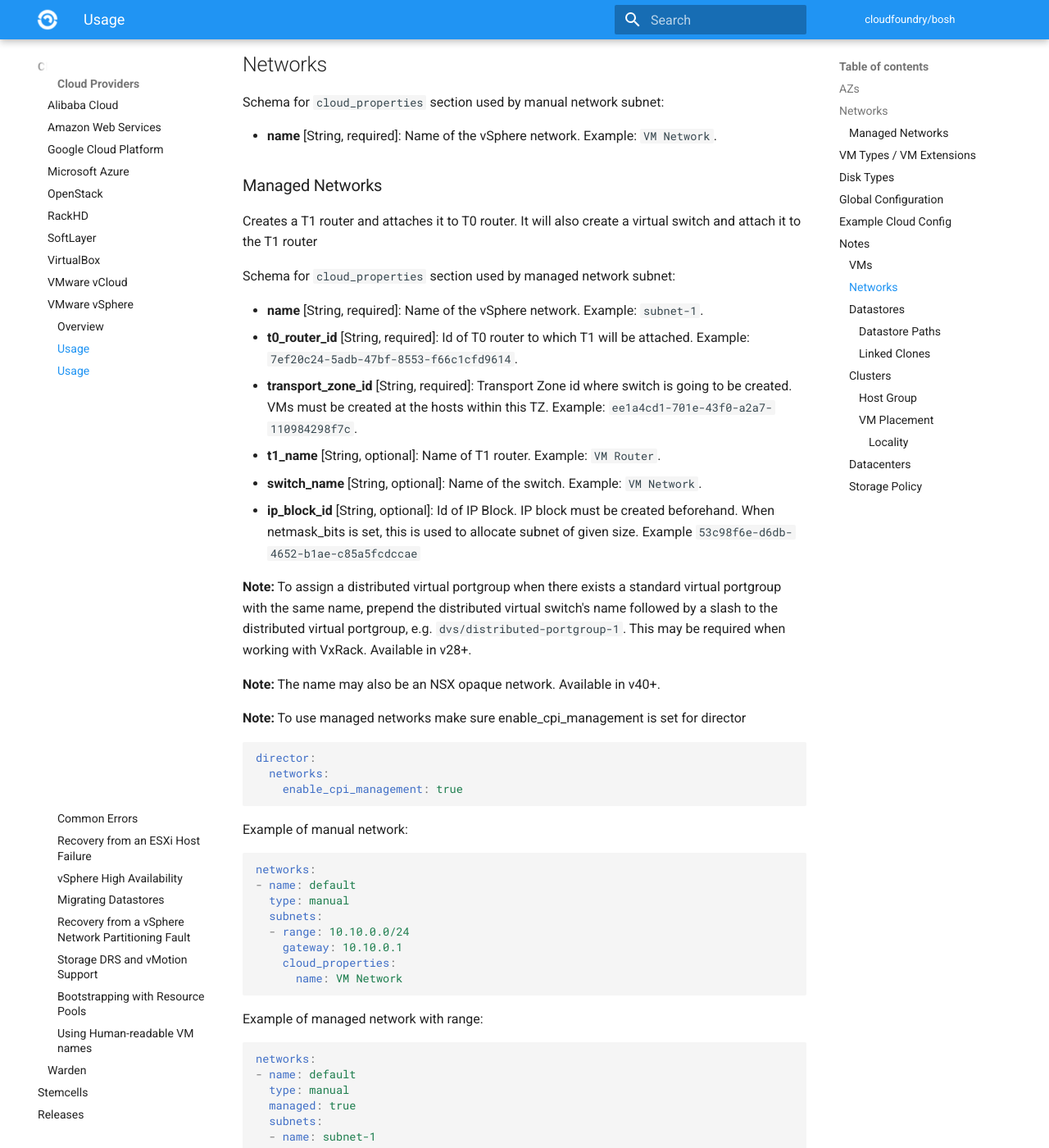
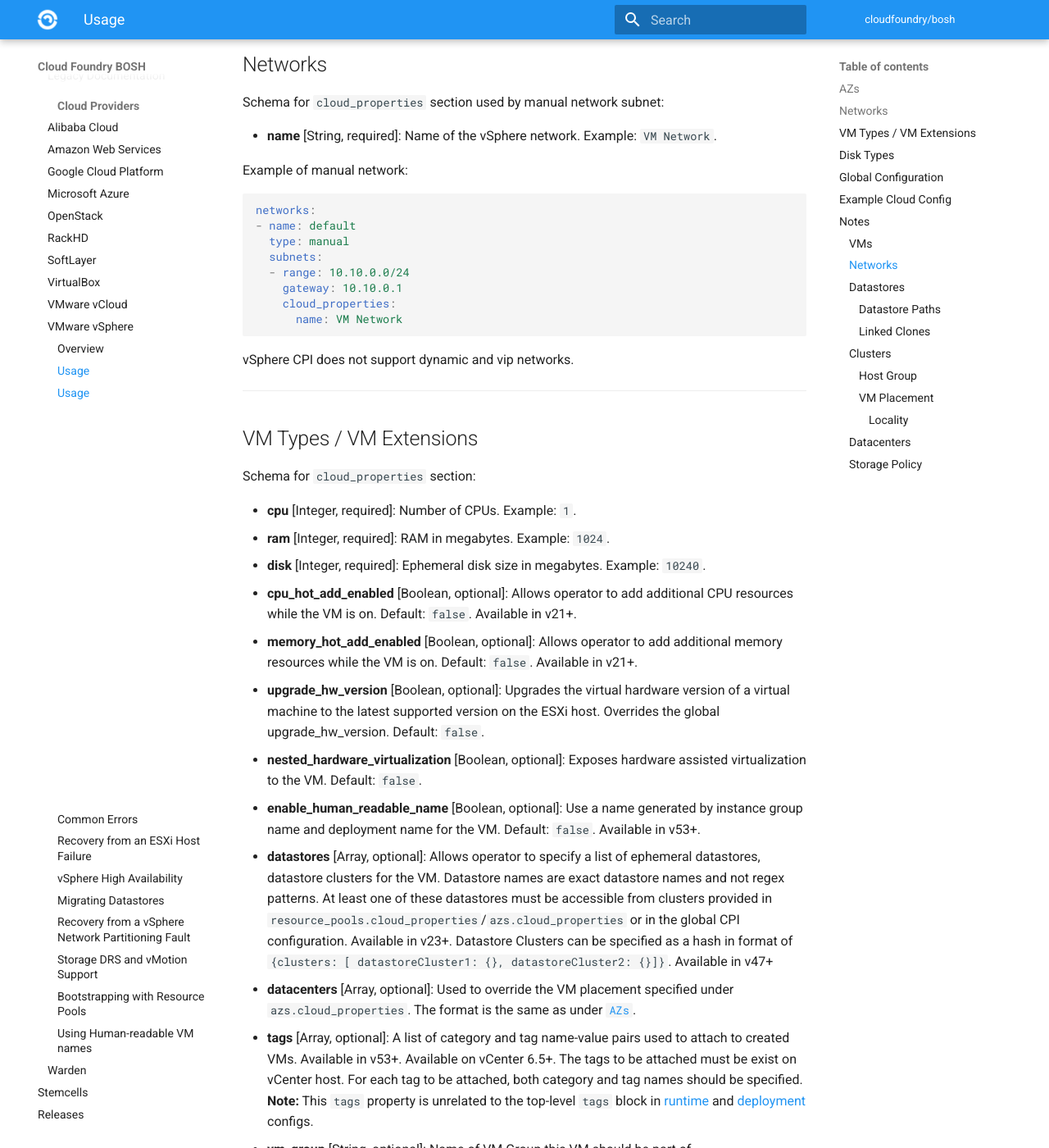
Before and after one commit to cloudfoundry/docs-bosh, an MkDocs documentation site: the page built from content/vsphere-cpi.md, in a window 1280 px wide and 1400 px high, scrolled down 1413 px. Shown: the whole window at 82% size. Built offline with MkDocs 1.6.1 and Material for MkDocs 9.7.7, drawn with Linux system fonts in a browser that asks for light colours; old or Windows-style settings are respelled for this version of MkDocs; some of the changed text lies outside the part shown.

Commit message:
managed network is deprecated

````diff
--- a/content/vsphere-cpi.md
+++ b/content/vsphere-cpi.md
@@ -47,32 +47,7 @@ Schema for `cloud_properties` section used by manual network subnet:
 
 * **name** [String, required]: Name of the vSphere network. Example: `VM Network`.
 
-### Managed Networks ###
-Creates a T1 router and attaches it to T0 router. It will also create a virtual switch and attach it to the T1 router
 
-Schema for `cloud_properties` section used by managed network subnet:
-
-* **name** [String, required]: Name of the vSphere network. Example: `subnet-1`.
-* **t0_router_id** [String, required]: Id of T0 router to which T1 will be attached. Example: `7ef20c24-5adb-47bf-8553-f66c1cfd9614`.
-* **transport_zone_id** [String, required]: Transport Zone id where switch is going to be created. VMs must be created at the hosts within this TZ. Example: `ee1a4cd1-701e-43f0-a2a7-110984298f7c`.
-* **t1_name** [String, optional]: Name of T1 router. Example: `VM Router`.
-* **switch_name** [String, optional]: Name of the switch. Example: `VM Network`.
-* **ip_block_id** [String, optional]: Id of IP Block. IP block must be created beforehand. When netmask_bits is set, this is used to allocate subnet of given size. Example `53c98f6e-d6db-4652-b1ae-c85a5fcdccae`
-
-**Note:** To assign a distributed virtual portgroup when
-there exists a standard virtual portgroup with the same name,
-prepend the distributed virtual switch's name followed by a slash to the
-distributed virtual portgroup, e.g. `dvs/distributed-portgroup-1`. This may
-be required when working with VxRack. Available in v28+.
-
-**Note:** The name may also be an NSX opaque network. Available in v40+.
-
-**Note:** To use managed networks make sure enable_cpi_management is set for director
-```yaml
-director:
-  networks:
-    enable_cpi_management: true
-```
 Example of manual network:
 
 ```yaml
@@ -86,40 +61,6 @@ networks:
       name: VM Network
 ```
 
-Example of managed network with range:
-
-```yaml
-networks:
-- name: default
-  type: manual
-  managed: true
-  subnets:
-  - name: subnet-1
-    range: 10.10.0.0/24
-    cloud_properties:
-      t0_router_id: 7ef20c24-5adb-47bf-8553-f66c1cfd9614
-      transport_zone_id: ee1a4cd1-701e-43f0-a2a7-110984298f7c
-      t1_name: VM Router
-      switch_name: VM Network
-```
-
-Example of managed network with netmask_bits:
-
-```yaml
-networks:
-- name: default
-  type: manual
-  managed: true
-  subnets:
-  - name: Managed network
-    netmask_bits: 24
-    cloud_properties:
-      ip_block_id: 53c98f6e-d6db-4652-b1ae-c85a5fcdccae
-      t0_router_id: 7ef20c24-5adb-47bf-8553-f66c1cfd9614
-      transport_zone_id: ee1a4cd1-701e-43f0-a2a7-110984298f7c
-      t1_name: VM Router
-      switch_name: VM Network
-```
 vSphere CPI does not support dynamic and vip networks.
 
 ---
````
